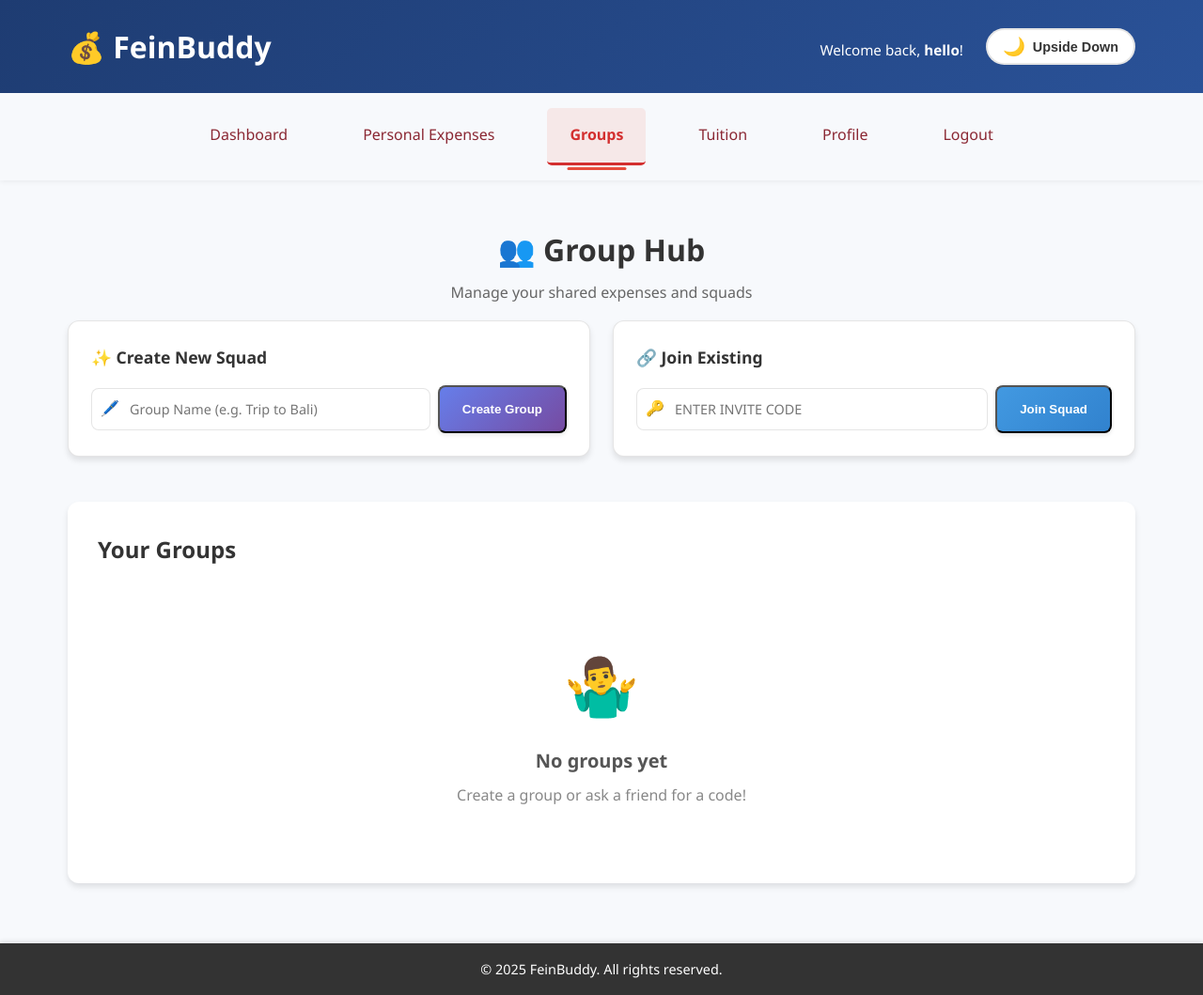
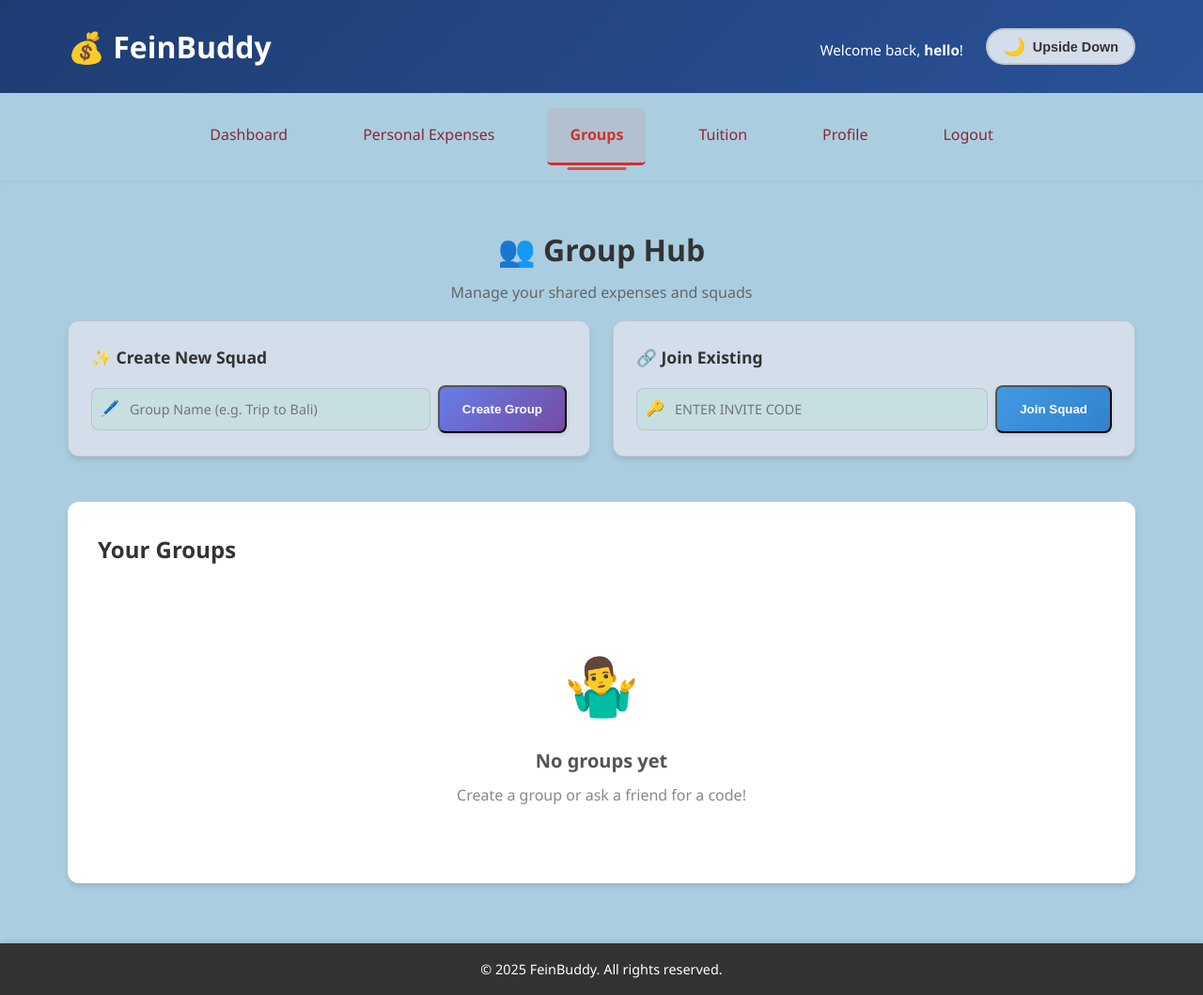
Before and after one commit to Nahid-iiqbal/ECEFC-Money-Manager-Demo-, a Flask app: page /groups in a window 1280 px wide. Shown: the whole page at 94% size. Run offline with Flask 3, Linux system fonts and the light colour scheme; a user stored in the database is signed in.

Commit message:
style: Update group page CSS variables and navigation styles

```diff
--- a/static/css/group.css
+++ b/static/css/group.css
@@ -1,8 +1,8 @@
 /* --- GROUP PAGE SPECIFIC STYLES --- */
 :root {
-    --bg-primary: #f7f9fc;
-    --bg-secondary: #ffffff;
-    --bg-card: #ffffff;
+    --bg-primary: #aacee0;
+    --bg-secondary: #c5dfe0dc;
+    --bg-card: #d4ddea;
     --text-primary: #333;
     --text-secondary: #666;
     --text-tertiary: #888;
@@ -17,7 +17,7 @@
 }
 
 [data-theme="dark"] {
-    --bg-primary: #1a1a1a;
+    --bg-primary: #352e2e;
     --bg-secondary: #2d2d2d;
     --bg-card: #3a3a3a;
     --text-primary: #e8e8e8;
@@ -31,6 +31,10 @@
     --accent-blue: #5bb5f7;
     --accent-orange: #ffb866;
     --accent-green: #5ed88f;
+}
+
+nav{
+    background-color: var(--bg-primary);
 }
 
 /* Dashboard-specific nav styling */
@@ -985,6 +989,7 @@ nav a.active {
     font-size: 0.9rem;
 }
 .selectable {
+    -webkit-user-select: all;
     user-select: all;
     cursor: pointer;
 }
```
